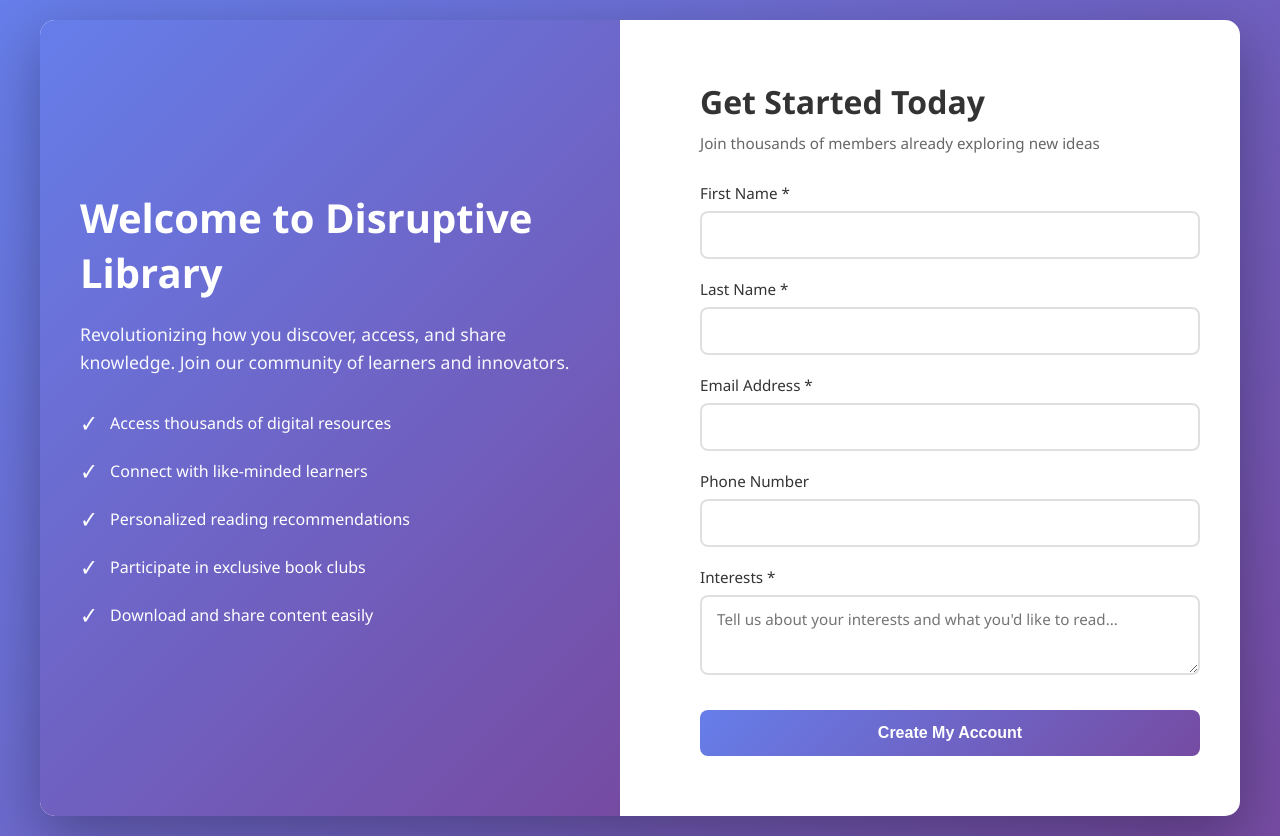
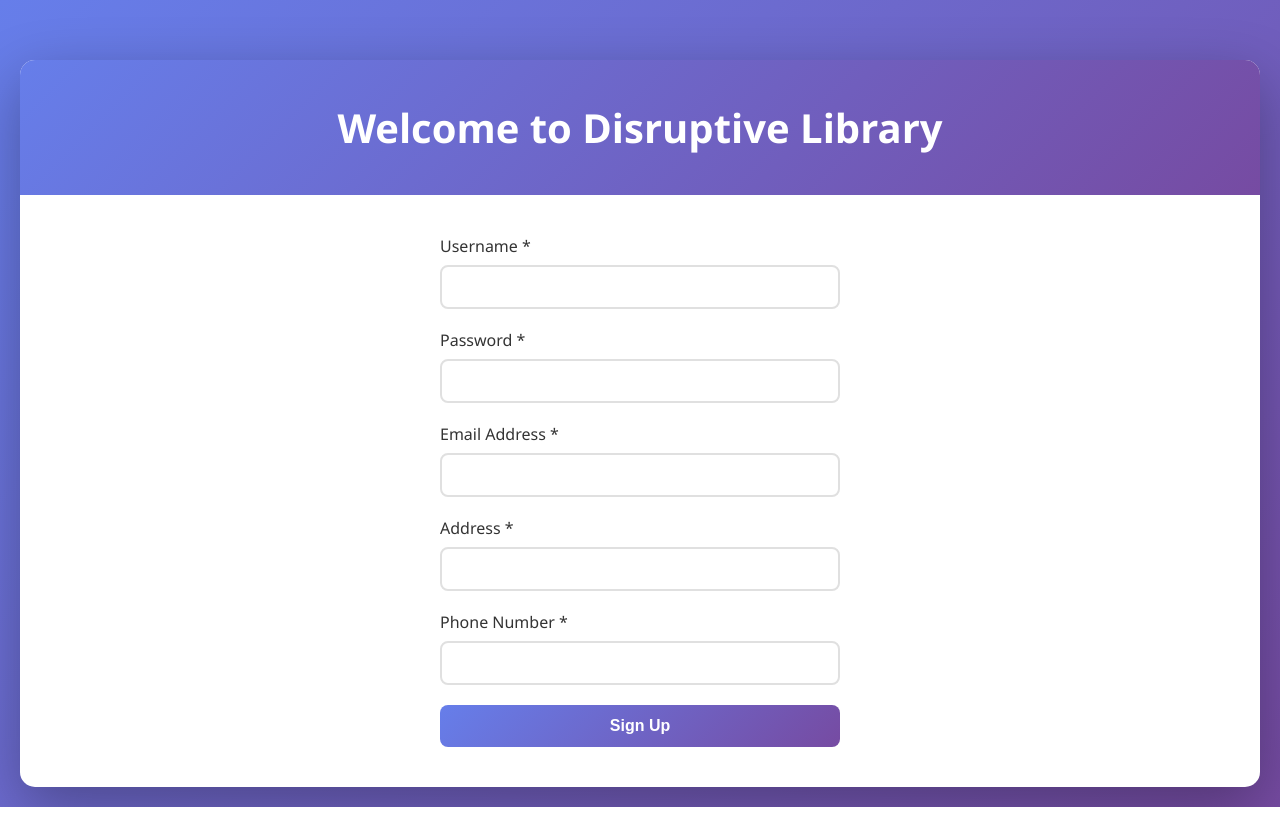
Before and after one commit to CarsonPagel/Library-Project, a PHP site: page / in a window 1280 px wide. After the commit the page ends 807 px from the top, so only its background shows below. Run offline with PHP 8.4, Linux system fonts and the light colour scheme.

Commit message:
Reworked Index page

```diff
--- a/index.php
+++ b/index.php
@@ -17,80 +17,44 @@
             background: linear-gradient(135deg, #667eea 0%, #764ba2 100%);
             min-height: 100vh;
             display: flex;
+            flex-direction: column;
             align-items: center;
-            justify-content: center;
             padding: 20px;
         }
 
         .container {
-            display: grid;
-            grid-template-columns: 1fr 1fr;
-            gap: 40px;
-            max-width: 1200px;
+            display: flex;
+            flex-direction: column;
             width: 100%;
             background: white;
             border-radius: 15px;
             box-shadow: 0 20px 60px rgba(0, 0, 0, 0.3);
             overflow: hidden;
+            margin-top: 40px;
         }
 
         .welcome-section {
-            padding: 60px 40px;
+            padding: 40px;
             background: linear-gradient(135deg, #667eea 0%, #764ba2 100%);
             color: white;
-            display: flex;
-            flex-direction: column;
-            justify-content: center;
+            text-align: center;
         }
 
         .welcome-section h1 {
             font-size: 2.5em;
-            margin-bottom: 20px;
             font-weight: 700;
         }
 
-        .welcome-section p {
-            font-size: 1.1em;
-            line-height: 1.6;
-            margin-bottom: 30px;
-            opacity: 0.95;
-        }
-
-        .features {
-            list-style: none;
-        }
-
-        .features li {
-            margin-bottom: 15px;
-            font-size: 1em;
+        .signup-section {
+            padding: 40px;
             display: flex;
+            flex-direction: column;
             align-items: center;
         }
 
-        .features li:before {
-            content: "✓";
-            font-size: 1.5em;
-            margin-right: 12px;
-            font-weight: bold;
-        }
-
-        .signup-section {
-            padding: 60px 40px;
-            display: flex;
-            flex-direction: column;
-            justify-content: center;
-        }
-
-        .signup-section h2 {
-            font-size: 2em;
-            margin-bottom: 10px;
-            color: #333;
-        }
-
-        .signup-section p {
-            color: #666;
-            margin-bottom: 30px;
-            font-size: 0.95em;
+        .form-container {
+            width: 100%;
+            max-width: 400px;
         }
 
         .form-group {
@@ -102,41 +66,26 @@
             margin-bottom: 8px;
             color: #333;
             font-weight: 500;
-            font-size: 0.95em;
         }
 
-        input,
-        textarea {
+        input {
             width: 100%;
-            padding: 12px 15px;
+            padding: 10px;
             border: 2px solid #e0e0e0;
             border-radius: 8px;
             font-size: 0.95em;
             font-family: inherit;
-            transition: border-color 0.3s ease;
         }
 
-        input:focus,
-        textarea:focus {
+        input:focus {
             outline: none;
             border-color: #667eea;
             box-shadow: 0 0 0 3px rgba(102, 126, 234, 0.1);
         }
 
-        textarea {
-            resize: vertical;
-            min-height: 80px;
-        }
-
-        .form-row {
-            display: grid;
-            grid-template-columns: 1fr 1fr;
-            gap: 15px;
-        }
-
         button {
             width: 100%;
-            padding: 14px;
+            padding: 12px;
             background: linear-gradient(135deg, #667eea 0%, #764ba2 100%);
             color: white;
             border: none;
@@ -144,50 +93,11 @@
             font-size: 1em;
             font-weight: 600;
             cursor: pointer;
-            transition: transform 0.2s ease, box-shadow 0.2s ease;
-            margin-top: 10px;
+            transition: transform 0.2s ease;
         }
 
         button:hover {
             transform: translateY(-2px);
-            box-shadow: 0 10px 25px rgba(102, 126, 234, 0.3);
-        }
-
-        button:active {
-            transform: translateY(0);
-        }
-
-        .success-message {
-            display: none;
-            padding: 15px;
-            background: #4caf50;
-            color: white;
-            border-radius: 8px;
-            margin-bottom: 20px;
-            text-align: center;
-        }
-
-        @media (max-width: 768px) {
-            .container {
-                grid-template-columns: 1fr;
-            }
-
-            .welcome-section,
-            .signup-section {
-                padding: 40px 30px;
-            }
-
-            .welcome-section h1 {
-                font-size: 2em;
-            }
-
-            .signup-section h2 {
-                font-size: 1.5em;
-            }
-
-            .form-row {
-                grid-template-columns: 1fr;
-            }
         }
     </style>
 </head>
@@ -196,34 +106,19 @@
     <div class="container">
         <div class="welcome-section">
             <h1>Welcome to Disruptive Library</h1>
-            <p>Revolutionizing how you discover, access, and share knowledge. Join our community of learners and
-                innovators.</p>
-            <ul class="features">
-                <li>Access thousands of digital resources</li>
-                <li>Connect with like-minded learners</li>
-                <li>Personalized reading recommendations</li>
-                <li>Participate in exclusive book clubs</li>
-                <li>Download and share content easily</li>
-            </ul>
         </div>
 
         <div class="signup-section">
-            <h2>Get Started Today</h2>
-            <p>Join thousands of members already exploring new ideas</p>
-
-            <div class="success-message" id="successMessage">
-                Thank you for signing up! We'll be in touch shortly.
-            </div>
-
+            <div class="form-container">
                 <form id="signupForm" onsubmit="handleSubmit(event)">
                     <div class="form-group">
-                    <label for="firstName">First Name *</label>
-                    <input type="text" id="firstName" name="firstName" required>
+                        <label for="username">Username *</label>
+                        <input type="text" id="username" name="username" required>
                     </div>
 
                     <div class="form-group">
-                    <label for="lastName">Last Name *</label>
-                    <input type="text" id="lastName" name="lastName" required>
+                        <label for="password">Password *</label>
+                        <input type="password" id="password" name="password" required>
                     </div>
 
                     <div class="form-group">
@@ -232,18 +127,18 @@
                     </div>
 
                     <div class="form-group">
-                    <label for="phone">Phone Number</label>
-                    <input type="tel" id="phone" name="phone">
+                        <label for="address">Address *</label>
+                        <input type="text" id="address" name="address" required>
                     </div>
 
                     <div class="form-group">
-                    <label for="interests">Interests *</label>
-                    <textarea id="interests" name="interests"
-                        placeholder="Tell us about your interests and what you'd like to read..." required></textarea>
+                        <label for="phone">Phone Number *</label>
+                        <input type="tel" id="phone" name="phone" required>
                     </div>
 
-                <button type="submit">Create My Account</button>
+                    <button type="submit">Sign Up</button>
                 </form>
+            </div>
         </div>
     </div>
 
@@ -252,27 +147,15 @@
             event.preventDefault();
 
             const formData = {
-                firstName: document.getElementById('firstName').value,
-                lastName: document.getElementById('lastName').value,
+                username: document.getElementById('username').value,
+                password: document.getElementById('password').value,
                 email: document.getElementById('email').value,
-                phone: document.getElementById('phone').value,
-                interests: document.getElementById('interests').value
+                address: document.getElementById('address').value,
+                phone: document.getElementById('phone').value
             };
 
-            // Log form data (in a real application, this would be sent to a server)
             console.log('Form submitted with data:', formData);
-
-            // Show success message
-            const successMessage = document.getElementById('successMessage');
-            successMessage.style.display = 'block';
-
-            // Reset form
             document.getElementById('signupForm').reset();
-
-            // Hide success message after 5 seconds
-            setTimeout(() => {
-                successMessage.style.display = 'none';
-            }, 5000);
         }
     </script>
 </body>
```
Also changed, not shown: 1 other file. Lines whose indentation alone changed are shown as unchanged.
